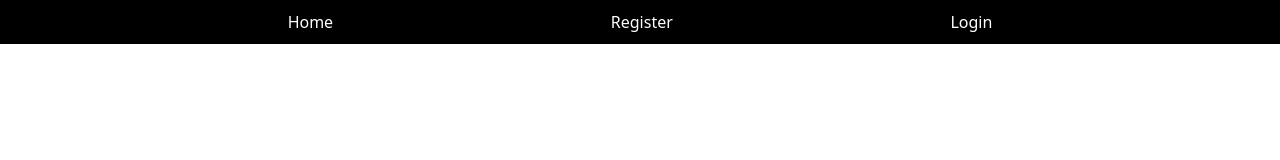
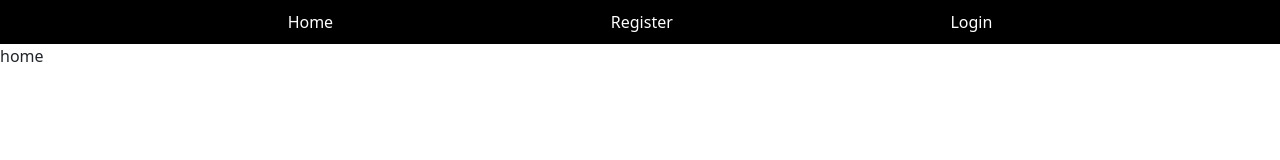
Before and after one commit to Ram-saddist/bookstore, a React (Vite) app in the folder frontend/: page / in a window 1280 px wide. Before the commit this address had no page. Shown: the top 160 px of the page. Built offline with nearby package versions, Linux system fonts and the light colour scheme.

Commit message:
navigation

```diff
--- a/frontend/src/App.jsx
+++ b/frontend/src/App.jsx
@@ -3,13 +3,14 @@ import {BrowserRouter,Routes,Route} from 'react-router-dom'
 import Register from './Register/Register'
 import Navigation from './Navigation/Navigation'
 import Login from './Login/Login'
-
+import Home from './Home/Home'
 export default function App() {
   return (
     <div>
       <BrowserRouter>
       <Navigation/>
         <Routes>
+          <Route path="/" element={<Home/>}/>
           <Route path="/register" element={<Register/>}/>
           <Route path="/login" element={<Login/>}/>
         </Routes>
--- /dev/null
+++ b/frontend/src/Home/Home.jsx
@@ -0,0 +1,9 @@
+import React from 'react'
+
+export default function Home() {
+  return (
+    <div>
+      home
+    </div>
+  )
+}
--- a/frontend/src/Login/Login.jsx
+++ b/frontend/src/Login/Login.jsx
@@ -12,6 +12,8 @@ export default function Login() {
             .then((res)=>{
                 console.log(res)
                 if(res.status===200){
+                    alert("login successful")
+                    localStorage.setItem("userId",res.data.userId)
                     navigate("/")
                 }
             })
--- a/frontend/src/Navigation/Navigation.jsx
+++ b/frontend/src/Navigation/Navigation.jsx
@@ -1,12 +1,29 @@
 import React from 'react'
-import {Link} from 'react-router-dom'
+import { Link, useNavigate } from 'react-router-dom'
 import './Navigation.css'
 export default function Navigation() {
+  const navigate = useNavigate()
+  let userId = localStorage.getItem("userId")
+  function logout() {
+    localStorage.removeItem("userId")
+    navigate("/")
+  }
   return (
-    <div className='navbar'>
-      <Link to="/">Home</Link>
-      <Link to="/register">Register</Link>
-      <Link to="/login">Login</Link>
+    <div>
+      {
+        userId ? (
+          <div className='navbar'>
+            <Link to="/">Home</Link>
+            <Link onClick={logout}>Logout</Link>
+          </div>
+        ) : (
+          <div className='navbar'>
+            <Link to="/">Home</Link>
+            <Link to="/register">Register</Link>
+            <Link to="/login">Login</Link>
+          </div>
+        )
+      }
     </div>
   )
 }
```
